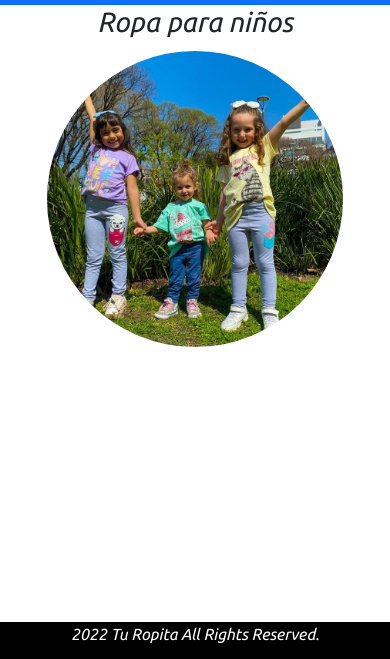
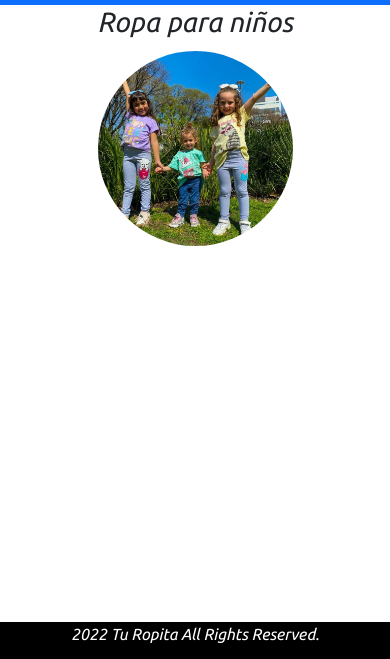
Before and after one commit to ArielSebastian/preentrega2, a plain HTML site: page index.html in a window 390 px wide. Shown: the part 138-797 px from the top of the page. Drawn offline with nearby package versions, Linux system fonts and the light colour scheme; files whose address does not match are found by name.

Commit message:
img principal

```diff
--- a/css/style.css
+++ b/css/style.css
@@ -40,7 +40,7 @@ ul {
 .imagen_principal img {
     margin: 1%;
     align-items: center;
-    width: 50%;
+    width: 30%;
     border-radius: 30%;
 }
 
@@ -132,7 +132,7 @@ footer {
     .imagen_principal img {
         margin: 1%;
         align-items: center;
-        width: 76%;
+        width: 50%;
         border-radius: 50%;
     }
 }
```
